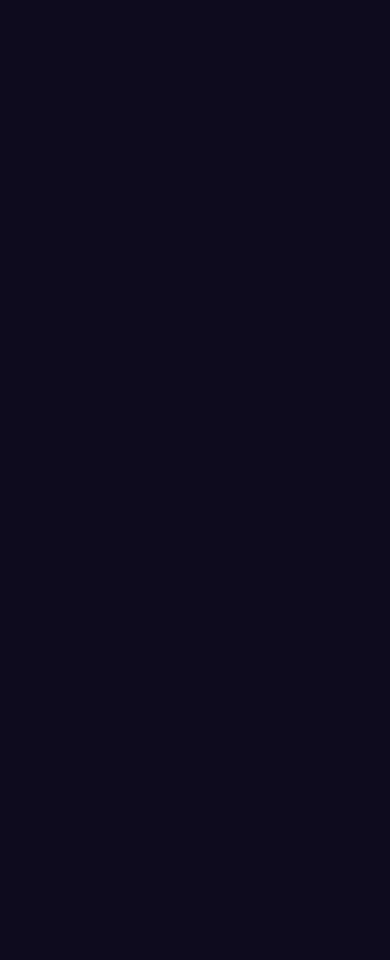
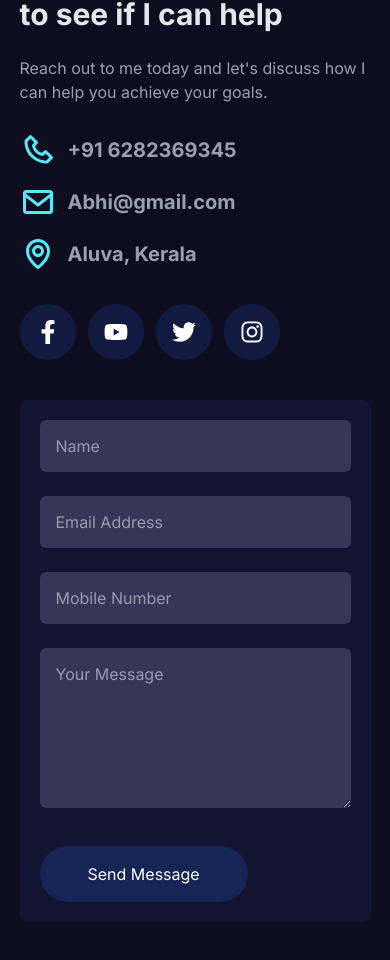
Before and after one commit to abhijithpr08/MERN-Stack-Developer---Portfolio---Abhijith-PR, a Next.js app: page / in a window 390 px wide. Shown: the part 8348-9308 px from the top of the page. Before the commit the page ends 8244 px from the top, so only its background shows below. Built offline with nearby package versions, Linux system fonts and the light colour scheme.

Commit message:
Contact section completed

```diff
--- /dev/null
+++ b/components/Home/Contact/Contact.tsx
@@ -0,0 +1,70 @@
+import React from 'react'
+import { BiEnvelope, BiMap, BiPhone } from 'react-icons/bi'
+import { FaFacebookF, FaInstagram, FaTwitter, FaYoutube } from 'react-icons/fa'
+
+const Contact = () => {
+  return (
+    <div className='pt-16 pb-16'>
+        <div className='w-[90%] md:w-[80%] lg:w-[70%] m-auto grid grid-cols-1 lg:grid-cols-2 gap-10 items-center'>
+            {/* text content */}
+            <div>
+                <h1 className='text-3xl sm:text-4xl lg:text-5xl font-bold text-gray-200'>
+                    Schedule a call with me to see if I can help
+                </h1>
+                <p className='text-gray-400 mt-6 text-base sm:text-lg'>Reach out to me today and let's discuss how I can help you achieve your goals.</p>
+                {/* info */}
+                <div className='mt-7'>
+                    <div className='flex items-center space-x-3 mb-4'>
+                        <BiPhone className='w-9 h-9 text-cyan-300'/>
+                        <p className='text-xl font-bold text-gray-400'>
+                            +91 6282369345
+                        </p>
+                    </div>
+                    <div className='flex items-center space-x-3 mb-4'>
+                        <BiEnvelope className='w-9 h-9 text-cyan-300'/>
+                        <p className='text-xl font-bold text-gray-400'>
+                            Abhi@gmail.com
+                        </p>
+                    </div>
+                    <div className='flex items-center space-x-3 mb-4'>
+                        <BiMap className='w-9 h-9 text-cyan-300'/>
+                        <p className='text-xl font-bold text-gray-400'>
+                            Aluva, Kerala
+                        </p>
+                    </div>
+                </div>
+                {/* social icons */}
+                <div className='flex items-center mt-8 space-x-3'>
+                    <div className='w-14 h-14 bg-blue-950/60 rounded-full flex items-center justify-center cursor-pointer flex-col hover:bg-blue-800 transition-all duration-300'>
+                        <FaFacebookF className='text-white w-6 h-6'/>
+                    </div>
+                    <div className='w-14 h-14 bg-blue-950/60 rounded-full flex items-center justify-center cursor-pointer flex-col hover:bg-red-600 transition-all duration-300'>
+                        <FaYoutube className='text-white w-6 h-6'/>
+                    </div>
+                    <div className='w-14 h-14 bg-blue-950/60 rounded-full flex items-center justify-center cursor-pointer flex-col hover:bg-sky-400 transition-all duration-300'>
+                        <FaTwitter className='text-white w-6 h-6'/>
+                    </div>
+                    <div className='w-14 h-14 bg-blue-950/60 rounded-full flex items-center justify-center cursor-pointer flex-col hover:bg-pink-500 transition-all duration-300'>
+                        <FaInstagram className='text-white w-6 h-6'/>
+                    </div>
+                </div>
+            </div>
+            {/* form */}
+            <div className='md:p-10 p-5 bg-[#131332] rounded-lg'>
+                <input type="text" placeholder='Name' className='px-4 py-3.5 bg-[#363659] text-white outline-none
+                rounded-md w-full placeholder:text:white/70' />
+                <input type="email" placeholder='Email Address' className='px-4 py-3.5 mt-6 bg-[#363659] text-white outline-none
+                rounded-md w-full placeholder:text:white/70' />
+                <input type="text" placeholder='Mobile Number' className='px-4 py-3.5 mt-6 bg-[#363659] text-white outline-none
+                rounded-md w-full placeholder:text:white/70' />
+                <textarea placeholder='Your Message' className='px-4 py-3.5 mt-6 bg-[#363659] text-white outline-none
+                rounded-md w-full placeholder:text:white/70 h-[10rem]'></textarea>
+                <button className='mt-8 px-12 py-4 bg-blue-950 hover:bg-blue-900 transition-all duration-300 cursor-pointer
+                text-white rounded-full'>Send Message</button>
+            </div>
+        </div>
+    </div>
+  )
+}
+
+export default Contact
--- a/components/Home/Home.tsx
+++ b/components/Home/Home.tsx
@@ -6,6 +6,7 @@
 import Skills from './Skills/Skills'
 import ClientReview from './ClientReview/ClientReview'
 import Blog from './Blog/Blog'
+import Contact from './Contact/Contact'
 
 const Home = () => {
   return (
@@ -17,6 +18,7 @@
       <Skills/>
       <ClientReview/>
       <Blog/>
+      <Contact/>
     </div>
   )
 }
```
